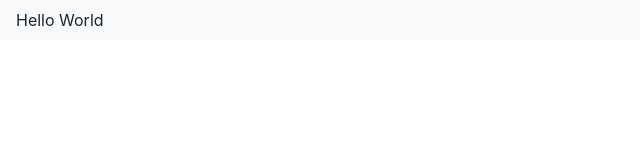
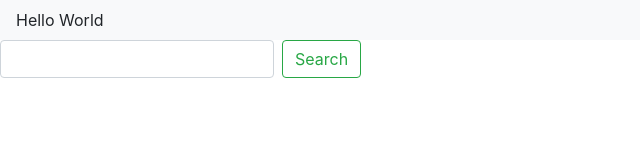
Before and after one commit to ktoroshchin/toronto-waste-wizard, a React (Create React App) app in the folder client/: page / in a window 1280 px wide. Shown: the top 160 px of the page, without its empty margins (0-640 px from the left). Built offline with nearby package versions, Linux system fonts and the light colour scheme.

Commit message:
First commit

```diff
--- a/client/package.json
+++ b/client/package.json
@@ -5,7 +5,6 @@
   "dependencies": {
     "axios": "^0.18.0",
     "babel-core": "^6.26.3",
-    "babel-loader": "^7.1.5",
     "bootstrap": "^4.2.1",
     "jquery": "^3.3.1",
     "popper.js": "^1.14.6",
--- a/client/src/components/App.js
+++ b/client/src/components/App.js
@@ -1,11 +1,16 @@
 import React, { Component } from 'react';
+import Search from './Search';
+import DisplayData from './DisplayData';
 
 class App extends Component {
   render() {
     return (
-      <nav class="navbar navbar-expand-lg navbar-light bg-light">
-          Hello World
-      </nav>
+      <div className="main-conatainer">
+        <nav className="navbar navbar-expand-lg navbar-light bg-light">
+            Hello World
+        </nav>
+        <Search/>
+      </div>
     );
   }
 }
--- /dev/null
+++ b/client/src/components/DisplayData.js
@@ -0,0 +1,33 @@
+import React, { Component } from 'react';
+import axios from 'axios';
+
+
+class DisplayData extends Component {
+
+  state = {
+    dataRender: this.props.value,
+    requestData: this.props.value2,
+
+  }
+
+
+  render(){
+
+
+    const { title, body } = this.props;
+    // const replace = this.props.body
+
+
+    return(
+      <div className="conatainer">
+        <div className="row">
+          <div className="col-5">{title}</div>
+          <div className="col-7">{body}</div>
+        </div>
+      </div>
+
+    )
+  }
+}
+
+export default DisplayData;
--- /dev/null
+++ b/client/src/components/Search.js
@@ -0,0 +1,79 @@
+import React, { Component } from 'react';
+import axios from 'axios';
+import DisplayData from './DisplayData';
+const url = "https://secure.toronto.ca/cc_sr_v1/data/swm_waste_wizard_APR?limit=1000"
+
+
+class Search extends Component {
+
+
+  state = {
+    requestData: "",
+    responseData: [],
+  }
+
+
+  handleInput = (event) => {
+    const target = event.target;
+    const name = target.name
+
+    if(target.value.trim() === ""){
+      this.setState({
+        [name]: null
+      })
+    }
+    this.setState({
+      [name]: target.value,
+    })
+  }
+
+  searchData = (event) => {
+    event.preventDefault();
+    let requestData = this.state.requestData;
+    var config = {
+      responseType: 'json'
+    };
+    axios.get(`${url}`,
+      config)
+      .then( obj => {
+      let result = [];
+          obj.data.forEach( req => {
+
+            if(req.keywords.indexOf(requestData) !== -1){
+              result.push(req)
+            }
+          })
+          this.setState({
+            responseData: result,
+          })
+        })
+        .catch(error => console.log(error));
+      }
+
+
+  render () {
+
+    return (
+      <div>
+        <form onSubmit={this.searchData} className="form-inline my-2 my-lg-0">
+          <input onChange={this.handleInput}className="form-control  mr-sm-2" type="search" name="requestData" aria-label="Search"/>
+          <button className="btn btn-outline-success my-2 my-sm-0" type="submit">Search</button>
+        </form>
+
+        {this.state.responseData.map(({ title, body }, index) => {
+          return (
+            <div key={index}>
+              <DisplayData title={title} body={body}></DisplayData>
+            </div>
+          )})}
+      </div>
+    );
+
+  }
+}
+
+
+
+
+
+export default Search;
```
Also changed, not shown: 2 other files (tests, documents, lock files or other folders).
